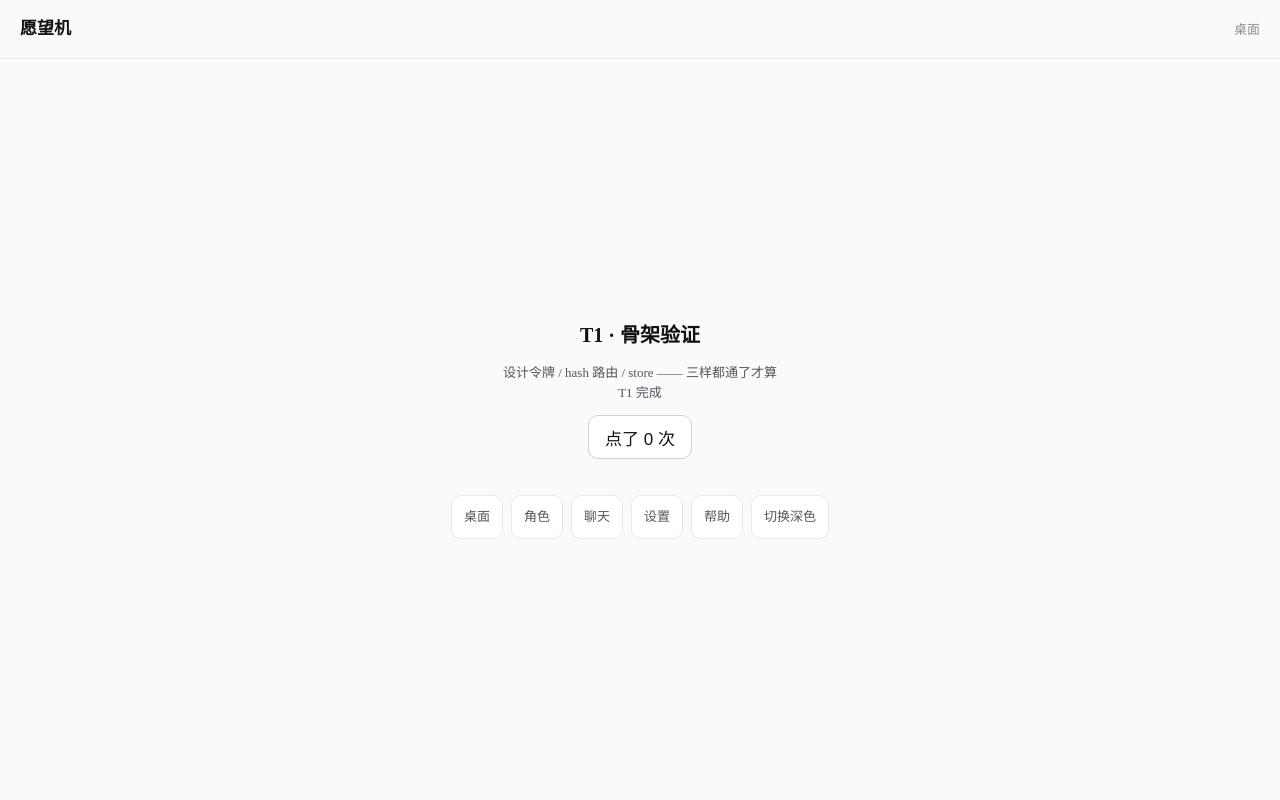
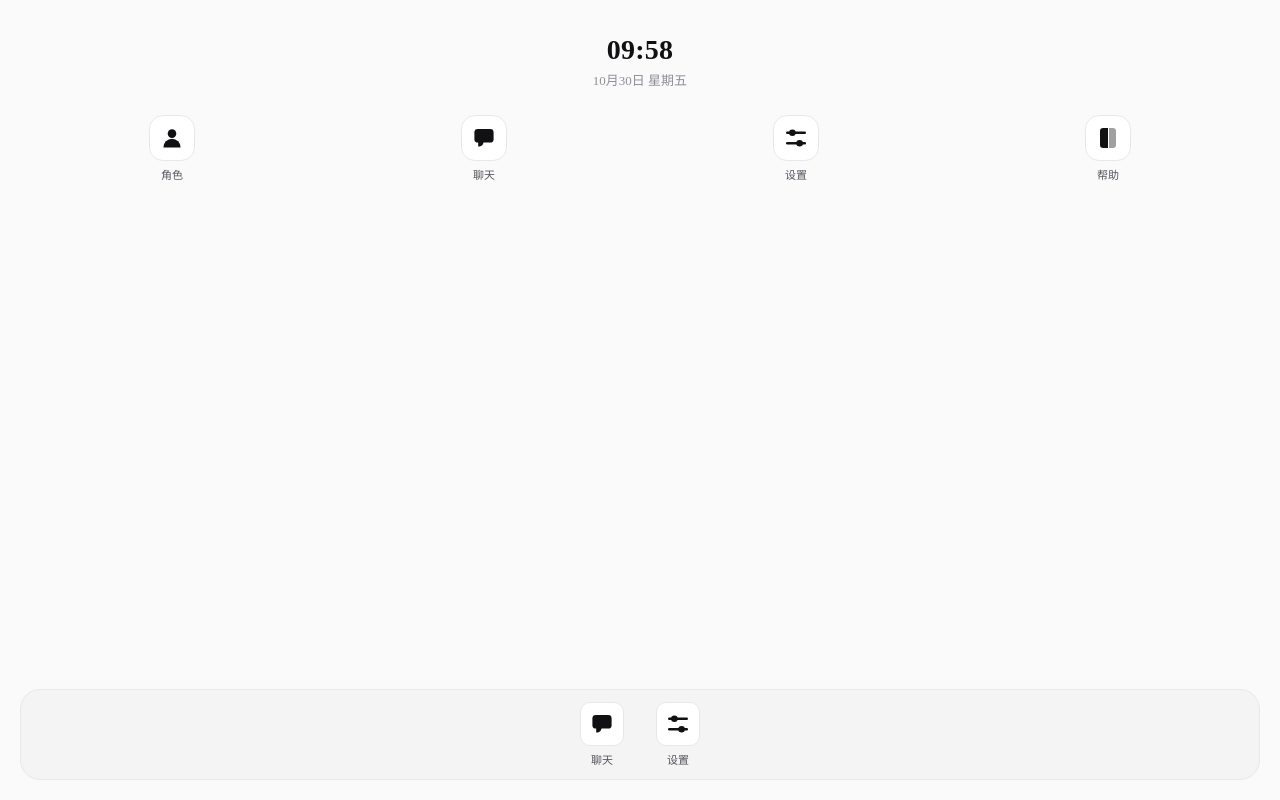
Before and after one commit to yeziqaz/wish-phone, a website built with Vite: page index.html in a window 1280 px wide. Built offline with nearby package versions, Linux system fonts and the light colour scheme.

Commit message:
T2: 桌面（状态栏 + 图标网格 + Dock）
- src/ui/icons：内联 SVG 实心图标，自己画的，零依赖
- src/features/desktop：时钟按分钟更新、等宽数字防抖动、
  4 列图标网格 + 底部 Dock
- 果冻回弹直接复用 tokens 的 .jelly，外观层不碰 transform
- 路由新增「清理函数」支持：切页时自动停掉时钟定时器
- 其余四屏保留占位，T4~T8 逐个替换

```diff
--- a/src/app.css
+++ b/src/app.css
@@ -3,79 +3,32 @@
 @import '../design/tokens.css';
 
 /* ==========================================================================
-   T1 · 骨架验证页（临时样式，T2 会被真正的桌面替换）
+   全局样式。这里只放「跨页面」的东西。
+   单个页面的样式一律跟页面放在一起（features/xxx/xxx.css）
    ========================================================================== */
 
-#app {
+/* 挂载点本身不设布局，交给各页面自己铺满 */
+
+/* 临时占位页 —— T4~T8 会逐屏替换成真实现 */
+.placeholder {
   min-height: 100dvh;
-  display: flex;
-  flex-direction: column;
-  /* 让内容避开刘海和底部手势区 */
-  padding-top: env(safe-area-inset-top);
-  padding-bottom: env(safe-area-inset-bottom);
-}
-
-.bar {
-  display: flex;
-  align-items: baseline;
-  justify-content: space-between;
-  gap: var(--sp-3);
-  padding: var(--sp-4) var(--sp-5);
-  border-bottom: var(--border-w) solid var(--line);
-}
-
-.bar__title {
-  font-size: var(--fs-lg);
-  font-weight: var(--fw-semibold);
-}
-
-.bar__page {
-  font-size: var(--fs-sm);
-  color: var(--ink-3);
-}
-
-.body {
-  flex: 1;
   display: flex;
   flex-direction: column;
   align-items: center;
   justify-content: center;
   gap: var(--sp-3);
-  padding: var(--sp-5);
+  padding: var(--sp-6);
   text-align: center;
 }
 
-.body__hint {
+.placeholder__title {
   margin: 0;
   font-size: var(--fs-title);
   font-weight: var(--fw-semibold);
 }
 
-.body__meta {
-  margin: 0;
-  max-width: 22em;
+.placeholder__hint {
+  margin: 0 0 var(--sp-3);
   font-size: var(--fs-sm);
-  color: var(--ink-2);
+  color: var(--ink-3);
 }
-
-.nav {
-  display: flex;
-  flex-wrap: wrap;
-  justify-content: center;
-  gap: var(--sp-2);
-  width: 100%;
-  max-width: 420px;
-  margin-top: var(--sp-6);
-}
-
-.nav__item {
-  min-height: var(--tap-min);
-  padding: 0 var(--sp-3);
-  font: inherit;
-  font-size: var(--fs-sm);
-  color: var(--ink-2);
-  background: var(--surface);
-  border: var(--border-w) solid var(--line);
-  border-radius: var(--radius-md);
-  cursor: pointer;
-}
--- /dev/null
+++ b/src/features/desktop/desktop.css
@@ -0,0 +1,104 @@
+/* ==========================================================================
+   桌面样式
+   ⚠️ 这里不出现任何裸色值，全部引用 design/tokens.css 的语义变量
+   ========================================================================== */
+
+.desktop {
+  display: flex;
+  flex-direction: column;
+  gap: var(--sp-6);
+  min-height: 100dvh;
+  /* 顶到刘海下面，底让开手势条 */
+  padding:
+    calc(env(safe-area-inset-top) + var(--sp-8))
+    var(--sp-5)
+    calc(env(safe-area-inset-bottom) + var(--sp-5));
+}
+
+/* ---------- 状态栏 ---------- */
+
+.desktop__status {
+  text-align: center;
+}
+
+.desktop__time {
+  font-size: var(--fs-display);
+  font-weight: var(--fw-semibold);
+  line-height: var(--lh-tight);
+  /* 等宽数字：分钟跳动时不会左右晃 */
+  font-variant-numeric: tabular-nums;
+  letter-spacing: 0.01em;
+}
+
+.desktop__date {
+  margin-top: var(--sp-1);
+  font-size: var(--fs-sm);
+  color: var(--ink-3);
+}
+
+/* ---------- 图标网格 ---------- */
+
+.desktop__grid {
+  flex: 1;
+  display: grid;
+  grid-template-columns: repeat(4, 1fr);
+  gap: var(--sp-5) var(--sp-2);
+  align-content: start;
+}
+
+/* ---------- App 图标 ----------
+   .jelly 已经提供了按下 80ms 收缩、松开 650ms 过冲回弹，
+   这里只负责外观，绝不碰 transform（否则会和反馈层抢属性，见 STYLE.md §5） */
+
+.app {
+  display: flex;
+  flex-direction: column;
+  align-items: center;
+  gap: var(--sp-2);
+  min-width: var(--tap-min);
+  min-height: var(--tap-min);
+  padding: 0;
+  font: inherit;
+  color: var(--ink);
+  background: none;
+  border: 0;
+  cursor: pointer;
+  -webkit-tap-highlight-color: transparent;
+}
+
+.app__icon {
+  display: grid;
+  place-items: center;
+  width: var(--icon-desktop);
+  height: var(--icon-desktop);
+  color: var(--ink);
+  /* 描边线框，不用阴影 —— 这是既定风格 */
+  background: var(--surface);
+  border: var(--border-w) solid var(--line);
+  border-radius: var(--radius-lg);
+}
+
+.app__label {
+  font-size: var(--fs-caption);
+  line-height: 1.2;
+  color: var(--ink-2);
+}
+
+/* ---------- Dock ---------- */
+
+.desktop__dock {
+  display: flex;
+  justify-content: center;
+  gap: var(--sp-8);
+  padding: var(--sp-3) var(--sp-4);
+  background: var(--surface-2);
+  border: var(--border-w) solid var(--line);
+  border-radius: var(--radius-xl);
+}
+
+/* Dock 里的图标稍小一点，视觉上退到第二层 */
+.app--dock .app__icon {
+  width: var(--tap-min);
+  height: var(--tap-min);
+  border-radius: var(--radius-md);
+}
--- /dev/null
+++ b/src/features/desktop/desktop.ts
@@ -0,0 +1,79 @@
+import { icon } from '../../ui/icons';
+import type { IconName } from '../../ui/icons';
+import './desktop.css';
+
+/* ==========================================================================
+   桌面：状态栏（时间 / 日期）+ 图标网格 + Dock
+   第一版桌面是固定的，不做拖拽、不做多页 —— 那些属于后面的版本。
+   ========================================================================== */
+
+interface AppDef {
+  id: string;
+  label: string;
+  icon: IconName;
+  route: string;
+}
+
+const GRID: AppDef[] = [
+  { id: 'character', label: '角色', icon: 'character', route: '/character' },
+  { id: 'chat', label: '聊天', icon: 'chat', route: '/chat' },
+  { id: 'settings', label: '设置', icon: 'settings', route: '/settings' },
+  { id: 'help', label: '帮助', icon: 'help', route: '/help' },
+];
+
+/** Dock 放最常用的两个。和网格重复是正常的 —— Dock 是常驻快捷栏 */
+const DOCK: AppDef[] = [
+  { id: 'dock-chat', label: '聊天', icon: 'chat', route: '/chat' },
+  { id: 'dock-settings', label: '设置', icon: 'settings', route: '/settings' },
+];
+
+const WEEK = ['日', '一', '二', '三', '四', '五', '六'] as const;
+
+function appButton(app: AppDef, extra = ''): string {
+  return `
+    <button class="app jelly ${extra}" type="button" data-go="${app.route}"
+            aria-label="${app.label}">
+      <span class="app__icon">${icon(app.icon, 24)}</span>
+      <span class="app__label">${app.label}</span>
+    </button>`;
+}
+
+/** 只在文字真的变了才写 DOM —— 每秒写一次 textContent 会白白触发排版 */
+function paint(el: HTMLElement | null, text: string): void {
+  if (el && el.textContent !== text) el.textContent = text;
+}
+
+export function mountDesktop(root: HTMLElement): () => void {
+  root.innerHTML = `
+    <div class="desktop">
+      <header class="desktop__status">
+        <div class="desktop__time" id="clock">--:--</div>
+        <div class="desktop__date" id="today"></div>
+      </header>
+
+      <main class="desktop__grid">
+        ${GRID.map((a) => appButton(a)).join('')}
+      </main>
+
+      <footer class="desktop__dock">
+        ${DOCK.map((a) => appButton(a, 'app--dock')).join('')}
+      </footer>
+    </div>`;
+
+  const clock = root.querySelector<HTMLElement>('#clock');
+  const today = root.querySelector<HTMLElement>('#today');
+
+  const tick = (): void => {
+    const d = new Date();
+    const hh = String(d.getHours()).padStart(2, '0');
+    const mm = String(d.getMinutes()).padStart(2, '0');
+    paint(clock, `${hh}:${mm}`);
+    paint(today, `${d.getMonth() + 1}月${d.getDate()}日 星期${WEEK[d.getDay()] ?? ''}`);
+  };
+
+  tick();
+  const timer = window.setInterval(tick, 1000);
+
+  // 切走时由 router 调用，把定时器收掉
+  return () => window.clearInterval(timer);
+}
--- a/src/main.ts
+++ b/src/main.ts
@@ -1,82 +1,40 @@
 import './app.css';
-import { createStore } from './core/store';
 import { HOME, navigate, route, startRouter } from './core/router';
+import { mountDesktop } from './features/desktop/desktop';
 
 /* ==========================================================================
-   T1 · 骨架验证页
-   只验证三件事，三样都通了才算 T1 完成：
-     1. 设计令牌生效 —— 颜色全部来自 design/tokens.css，没有一处裸色值
-     2. hash 路由生效 —— 点下面的按钮能换页面
-     3. store 生效，并且是「只改文本、不重建 DOM」
-   T2 会把这一页整个换成真正的桌面。
+   入口：注册路由、挂载页面。
+
+   T2 起桌面是真的了，其余四屏仍是占位 ——
+   它们会在 T4~T8 里被逐个替换掉，谁做出来就把对应的 route 换掉。
    ========================================================================== */
-
-const PAGES = [
-  ['/desktop', '桌面'],
-  ['/character', '角色'],
-  ['/chat', '聊天'],
-  ['/settings', '设置'],
-  ['/help', '帮助'],
-] as const;
-
-const probe = createStore({ clicks: 0 });
 
 const found = document.querySelector<HTMLDivElement>('#app');
 if (!found) throw new Error('index.html 里缺少 #app 挂载点');
 const app: HTMLDivElement = found;
 
-/** 上一页留下的订阅。重建界面前必须先撤销，否则订阅越积越多 */
-let unsubscribe: (() => void) | null = null;
-
-function mount(path: string): void {
-  unsubscribe?.();
-  unsubscribe = null;
-
-  const label = PAGES.find(([p]) => p === path)?.[1] ?? path;
-
+/** 临时占位页。title 是写死的字面量，不涉及用户输入 */
+function mountPlaceholder(title: string): void {
   app.innerHTML = `
-    <header class="bar">
-      <span class="bar__title">愿望机</span>
-      <span class="bar__page">${label}</span>
-    </header>
-    <main class="body">
-      <p class="body__hint">T1 · 骨架验证</p>
-      <p class="body__meta">设计令牌 / hash 路由 / store —— 三样都通了才算 T1 完成</p>
-      <button class="btn jelly" id="probe" type="button"></button>
-      <nav class="nav">
-        ${PAGES.map(([p, l]) => `<button class="nav__item jelly" type="button" data-go="${p}">${l}</button>`).join('')}
-        <button class="nav__item jelly" type="button" id="theme">切换深色</button>
-      </nav>
-    </main>`;
-
-  // 关键：只改按钮的文字，绝不重建按钮本身。
-  // 重建会打断果冻动画、让输入框失焦（AGENTS.md §7）
-  const btn = app.querySelector<HTMLButtonElement>('#probe');
-  if (btn) {
-    const paint = (n: number): void => {
-      btn.textContent = `点了 ${n} 次`;
-    };
-    paint(probe.get().clicks);
-    unsubscribe = probe.subscribe((s) => paint(s.clicks));
-    btn.addEventListener('click', () => probe.set({ clicks: probe.get().clicks + 1 }));
-  }
-
-  // 事件委托：绑一次，管所有导航按钮
-  app.querySelector('.nav')?.addEventListener('click', (e) => {
-    const el = (e.target as HTMLElement).closest<HTMLElement>('[data-go]');
-    const go = el?.dataset.go;
-    if (go) navigate(go);
-  });
-
-  // T1 临时按钮：用来验证设计令牌确实是「一套变量、两套值」。
-  // T8 会有正式的深色模式开关，届时删掉这个。
-  app.querySelector('#theme')?.addEventListener('click', () => {
-    const root = document.documentElement;
-    root.dataset.theme = root.dataset.theme === 'dark' ? 'light' : 'dark';
-  });
+    <div class="placeholder">
+      <p class="placeholder__title">${title}</p>
+      <p class="placeholder__hint">这一屏还没做</p>
+      <button class="btn jelly" type="button" data-go="${HOME}">回桌面</button>
+    </div>`;
 }
 
-for (const [path] of PAGES) route(path, () => mount(path));
+route('/desktop', () => mountDesktop(app));
+route('/character', () => mountPlaceholder('角色'));
+route('/chat', () => mountPlaceholder('聊天'));
+route('/settings', () => mountPlaceholder('设置'));
+route('/help', () => mountPlaceholder('帮助'));
+
+// 全局事件委托：绑在挂载点上，页面怎么换都不用重新绑
+app.addEventListener('click', (e) => {
+  const el = (e.target as HTMLElement).closest<HTMLElement>('[data-go]');
+  const go = el?.dataset.go;
+  if (go) navigate(go);
+});
 
 if (!location.hash) navigate(HOME);
 startRouter();
--- /dev/null
+++ b/src/ui/icons/index.ts
@@ -0,0 +1,47 @@
+/**
+ * 图标：直接内联 SVG 源码，不引任何图标库。
+ *
+ * 为什么不用 Lucide / Phosphor 的包：
+ *   它们要么动辄十几 MB（字体图标包只能全量加载），要么需要构建期转换。
+ *   而我们第一版一共就几个图标 —— 直接写进源码最省事、最可控、零依赖。
+ *   几何风格参考 Lucide（ISC 许可），但下面这些形状都是自己画的。
+ *
+ * 规则（见 design/STYLE.md）：桌面图标用【实心】，内页图标用【线性】。
+ *   本文件是桌面用的实心集合；内页线性图标加到 LINEAR 里。
+ */
+export type IconName = 'character' | 'chat' | 'settings' | 'help';
+
+const SOLID: Record<IconName, string> = {
+  // 人形：圆头 + 半圆肩
+  character:
+    '<circle cx="12" cy="7.6" r="4.3"/>' +
+    '<path d="M3.4 21.4a8.6 8.6 0 0 1 17.2 0z"/>',
+
+  // 气泡：圆角矩形 + 左下角小尾巴（两个形状叠出来，比一条复杂路径好维护）
+  chat:
+    '<rect x="2.4" y="3" width="19.2" height="13.6" rx="3.4"/>' +
+    '<path d="M6.2 15.4h5.4c0 3-2.1 5.1-5.4 5.1z"/>',
+
+  // 滑块：两条横线 + 两个圆点。比齿轮好画，也更符合极简调性
+  settings:
+    '<rect x="2" y="5.4" width="20" height="2.6" rx="1.3"/>' +
+    '<rect x="2" y="16" width="20" height="2.6" rx="1.3"/>' +
+    '<circle cx="8.4" cy="6.7" r="3.3"/>' +
+    '<circle cx="15.6" cy="17.3" r="3.3"/>',
+
+  // 书：左页实心、右页半透明
+  help:
+    '<path d="M4 5.2A3.2 3.2 0 0 1 7.2 2H12v20H7.2A3.2 3.2 0 0 1 4 18.8z"/>' +
+    '<path d="M13 2h3.8A3.2 3.2 0 0 1 20 5.2v13.6a3.2 3.2 0 0 1-3.2 3.2H13z" opacity=".4"/>',
+};
+
+/**
+ * 生成一个图标的 SVG 字符串。
+ * 颜色跟随 currentColor，所以换主题不用改图标。
+ */
+export function icon(name: IconName, size = 24): string {
+  return (
+    `<svg viewBox="0 0 24 24" width="${size}" height="${size}" ` +
+    `fill="currentColor" aria-hidden="true" focusable="false">${SOLID[name]}</svg>`
+  );
+}
```
Also changed, not shown: src/core/router.ts (+11 -2 lines).
